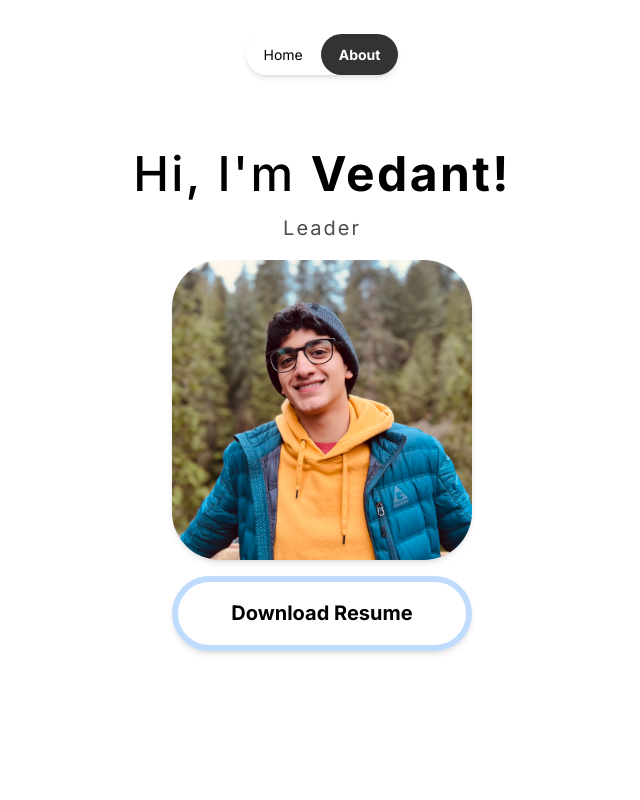
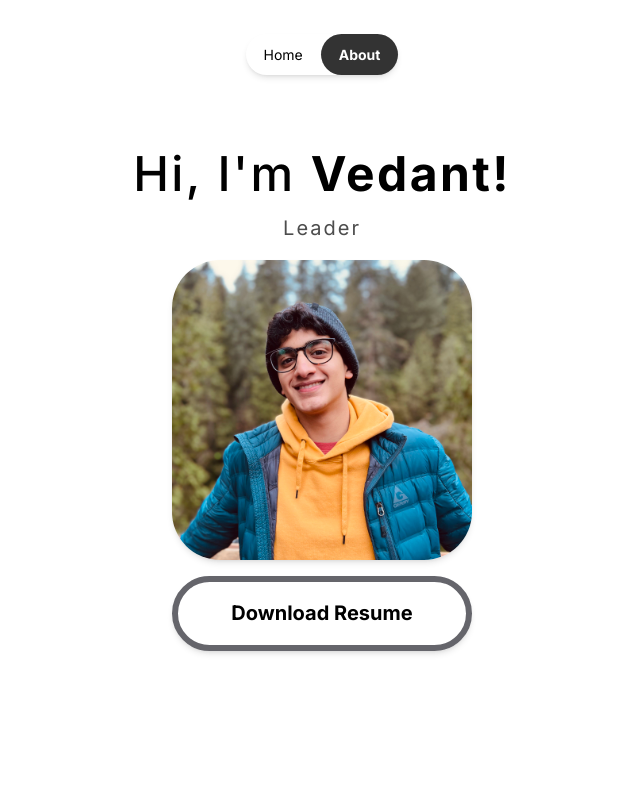
Before and after one commit to vedantgrover/VedantsPortfolio, a Next.js app: page / in a window 1280 px wide. Shown: the top 800 px of the page, without its empty margins (318-958 px from the left). Built offline with nearby package versions, Linux system fonts and the light colour scheme.

Commit message:
Changes border color of download resume

```diff
--- a/app/components/DownloadResumeButton.tsx
+++ b/app/components/DownloadResumeButton.tsx
@@ -8,7 +8,8 @@ const DownloadResumeButton = memo(() => {
   return (
     <motion.div
       whileHover={{ translateY: -5 }}
-      className="w-[300px] h-[75px] rounded-full border-[6px] border-blue-200 flex flex-row justify-between shadow-md"
+      className="w-[300px] h-[75px] rounded-full border-[6px] border-zinc-700/80 dark:border-white flex flex-row justify-between shadow-md"
+
     >
       <Link
         href="https://www.dropbox.com/scl/fi/5cf3kdmidjobq3wnvxuw2/VGResume.docx?rlkey=thi3qjbn5sqkwlmbmcnyz86rj&st=2l7m77eb&dl=1"
```
